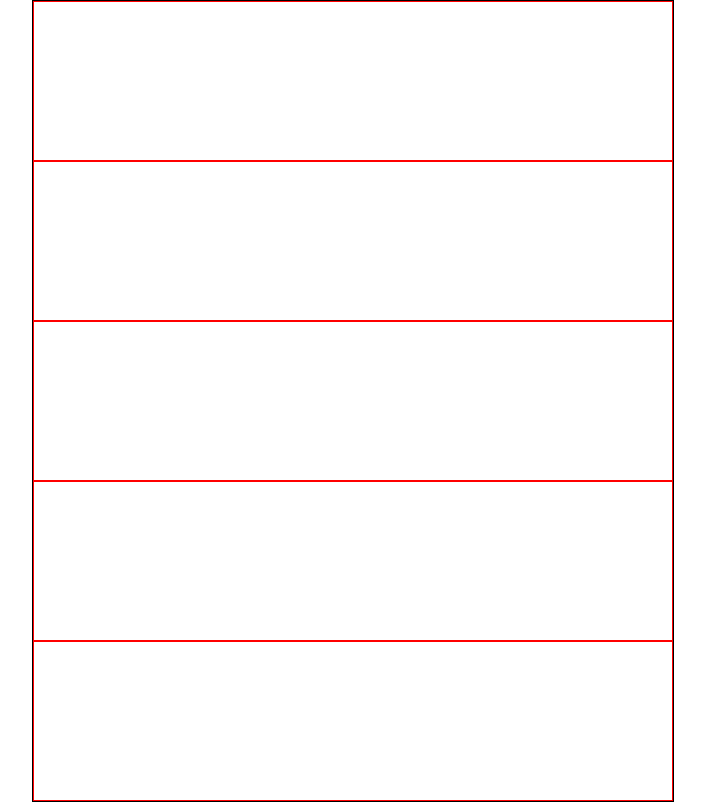
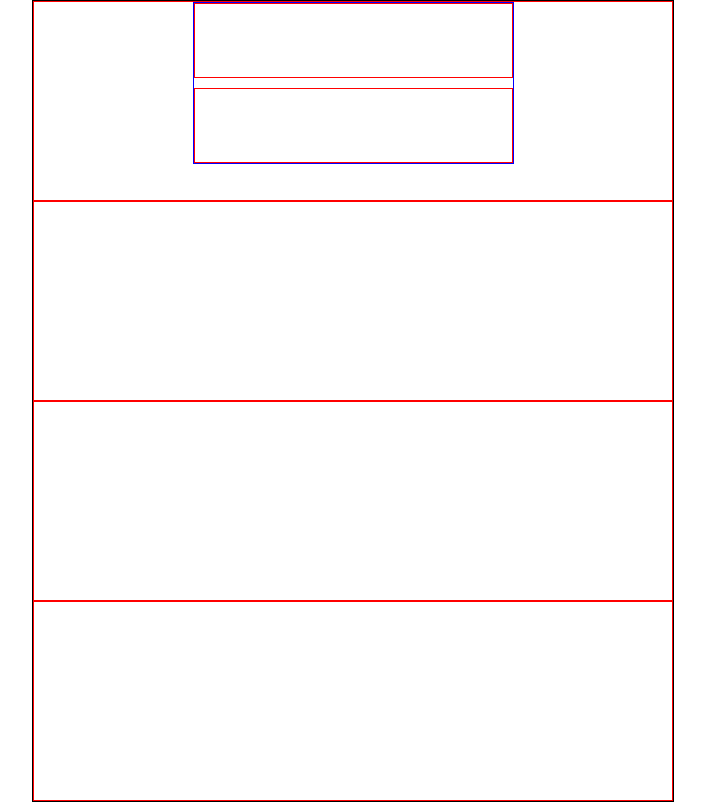
Before and after one commit to thorisoLeshi/landing-page, a plain HTML site: page index.html in a window 1280 px wide. Shown: the whole page, without its empty margins (287-992 px from the left). Drawn offline with Linux system fonts and the light colour scheme.

Commit message:
added two column display containers, to accomodate the header navigation and header description

```diff
--- a/index.html
+++ b/index.html
@@ -9,11 +9,14 @@
 <body>
     <div class="container">
         <div class="column-container">
+            <div class="column-header">
+                <div class="header">
 
-        </div>
+                </div>
+                <div class="header">
 
-        <div class="column-container">
-
+                </div>
+            </div>
         </div>
 
         <div class="column-container">
@@ -30,6 +33,7 @@
 
 
 
+
     </div>
 </body>
 </html>
--- a/styles.css
+++ b/styles.css
@@ -13,3 +13,21 @@
     flex: 1;
     border: 1px solid red;
 }
+
+.column-header{
+    margin: 0 auto;
+    height:20vh;
+    width:50%;
+    display: flex;
+    border: 1px solid blue;
+    flex-direction: column;
+    gap: 10px;
+
+
+
+}
+.header{
+    flex: 1;
+    border: 1px solid red;
+
+}
```
